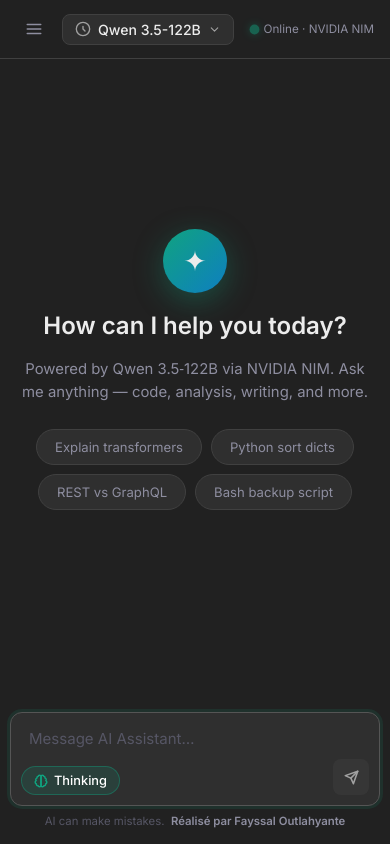
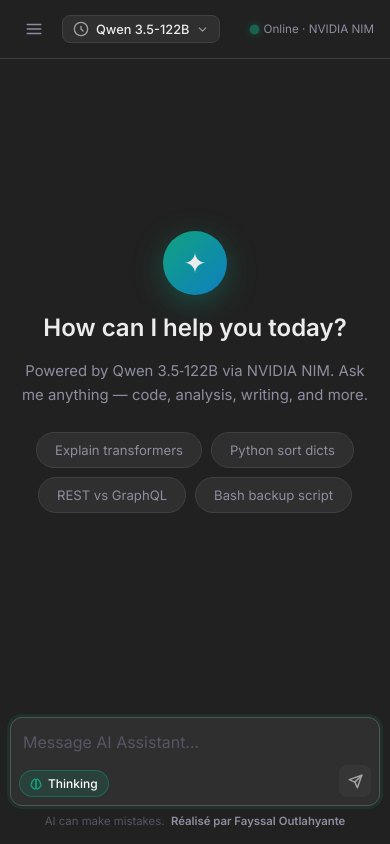
Before and after one commit to faysalout865/chatbot_vim_nivid, a website: page public/index.html in a window 390 px wide. Drawn offline with nearby package versions, Linux system fonts and the light colour scheme.

Commit message:
Improve responsive design and mobile inputs

```diff
--- a/public/index.html
+++ b/public/index.html
@@ -2,7 +2,7 @@
 <html lang="en">
   <head>
     <meta charset="UTF-8" />
-    <meta name="viewport" content="width=device-width, initial-scale=1.0" />
+    <meta name="viewport" content="width=device-width, initial-scale=1.0, maximum-scale=1.0, user-scalable=no" />
     <title>AI Chat — Réalisé par Fayssal Outlahyante</title>
 
     <!-- Fonts -->
@@ -796,6 +796,30 @@
         .msg-group.user .msg-body {
           max-width: 92%;
         }
+        .input-box textarea {
+          font-size: 16px; /* Prevents auto-zoom on iOS */
+          padding: 12px 50px 45px 12px;
+        }
+        .think-btn {
+          padding: 5px 10px;
+          font-size: 0.75rem;
+          bottom: 8px;
+          left: 8px;
+        }
+        .think-btn svg {
+          width: 12px;
+          height: 12px;
+        }
+        .send-btn {
+          width: 32px;
+          height: 32px;
+          bottom: 8px;
+          right: 8px;
+        }
+        .model-btn {
+          font-size: 0.8rem;
+          padding: 5px 10px;
+        }
       }
 
       /* ── Global scrollbar ───────────────────────────────────── */
```
